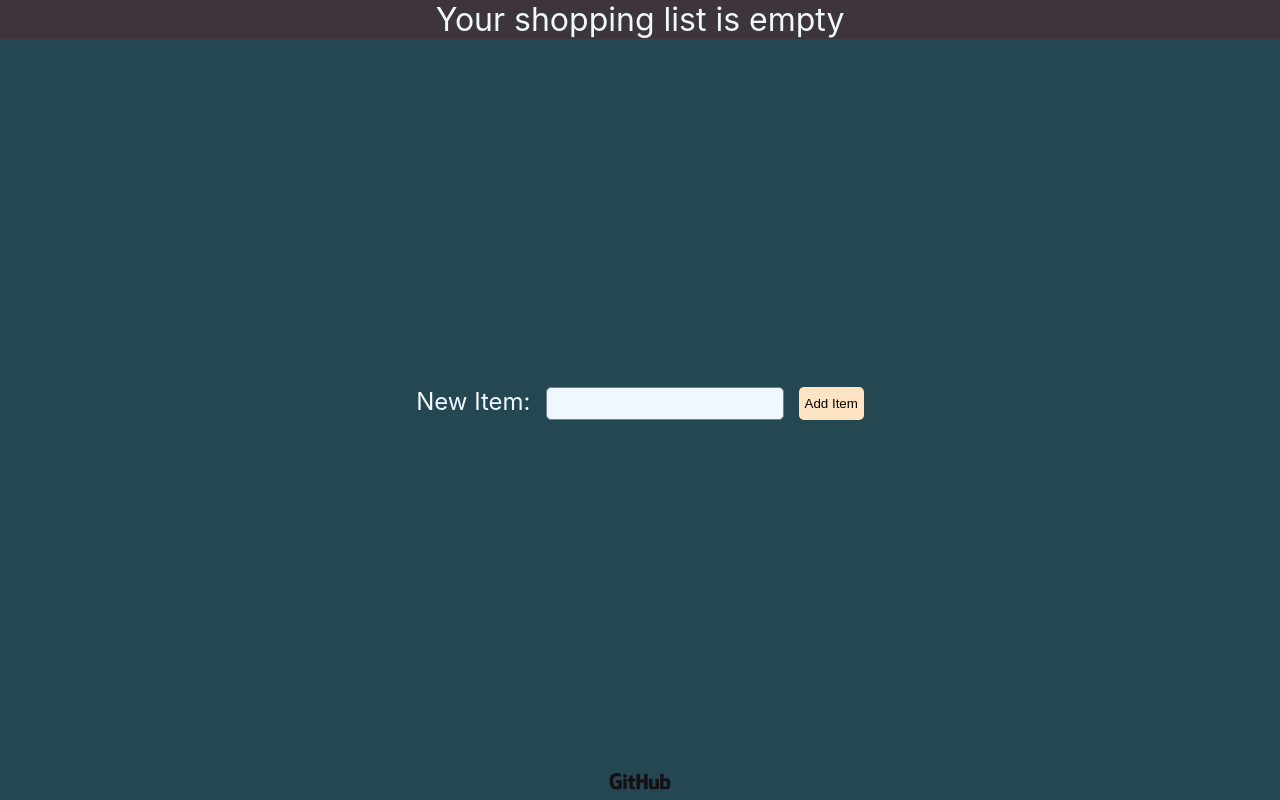
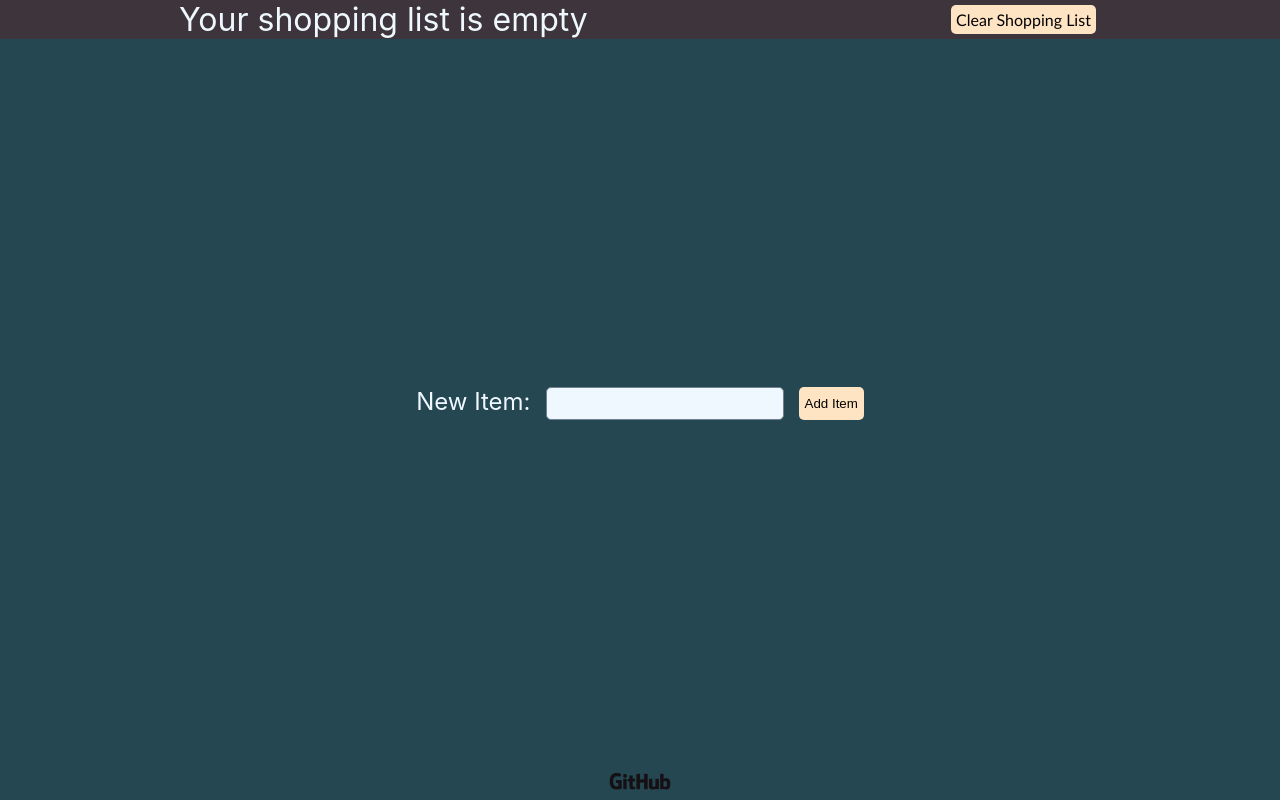
Before and after one commit to forestheims/use-reducer-action, a React (Create React App) app: page / in a window 1280 px wide. Built offline with nearby package versions, Linux system fonts and the light colour scheme.

Commit message:
added a clear all items button in the header (updated tests to reflect this, and to have a test for clicking the clear button: passing). added scitch case to the reducer for clear, and a dispatch function. Tests passing. All deliverable rubic tasks completed.

```diff
--- a/src/components/Header.jsx
+++ b/src/components/Header.jsx
@@ -2,7 +2,7 @@ import React from "react";
 import { useItems } from "../context/ItemsContext";
 
 export default function Header() {
-  const { items } = useItems();
+  const { items, clear } = useItems();
   return (
     <header>
       {items.length === 0 ? (
@@ -10,6 +10,7 @@ export default function Header() {
       ) : (
         <span>You have {items.length} items on your list</span>
       )}
+      <button onClick={clear}>Clear Shopping List</button>
     </header>
   );
 }
--- a/src/context/ItemsContext.jsx
+++ b/src/context/ItemsContext.jsx
@@ -23,6 +23,8 @@ export function ItemsProvider({ children }) {
           }
           return { ...item, edit: false };
         });
+      case "clear":
+        return [];
       default:
         throw new Error("reducer does not have a type case for that action");
     }
@@ -58,7 +60,13 @@ export function ItemsProvider({ children }) {
     });
   };
 
-  const contextValue = { items, addItem, deleteItem, editItem, setEdit };
+  const clear = () => {
+    dispatch({
+      type: "clear",
+    });
+  };
+
+  const contextValue = { items, addItem, deleteItem, editItem, setEdit, clear };
 
   return (
     <ItemsContext.Provider value={contextValue}>
--- a/src/views/Layout/Layout.css
+++ b/src/views/Layout/Layout.css
@@ -13,6 +13,8 @@ main {
 }
 
 header {
+  display: flex;
+  justify-content: space-around;
   color: #f0f8ff;
   background-color: #3d353b;
   width: 100vw;
@@ -27,3 +29,17 @@ footer img {
 footer img:hover {
   background-color: #7fffd4;
 }
+
+header button {
+  background-color: bisque;
+  font-size: 1rem;
+  padding: 5px;
+  margin: 5px;
+  border-radius: 5px;
+  border: none;
+  font-family: "Gill Sans", "Gill Sans MT", Calibri, "Trebuchet MS", sans-serif;
+}
+
+header button:hover {
+  cursor: pointer;
+}
```
Also changed, not shown: 2 other files (tests, documents, lock files or other folders).
